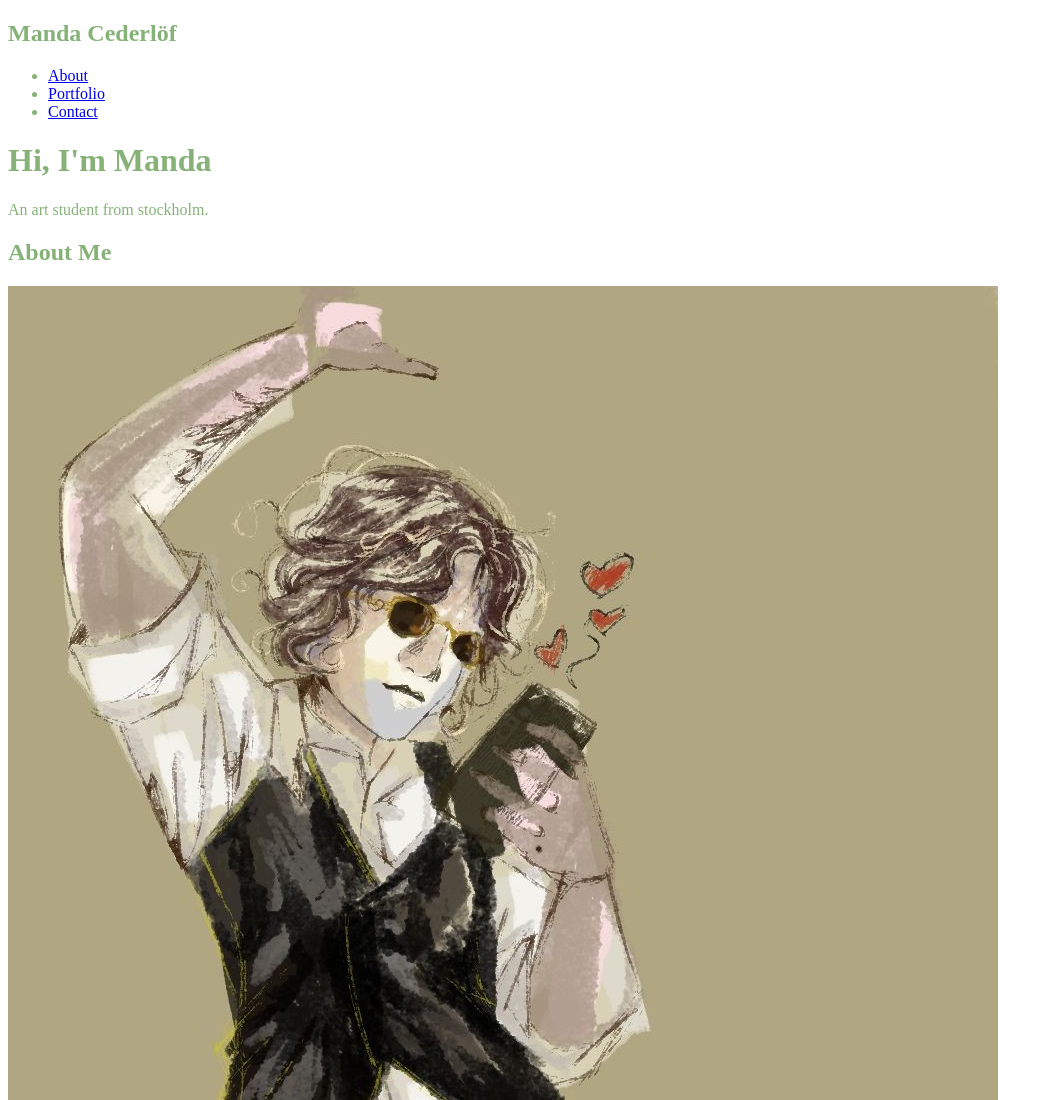
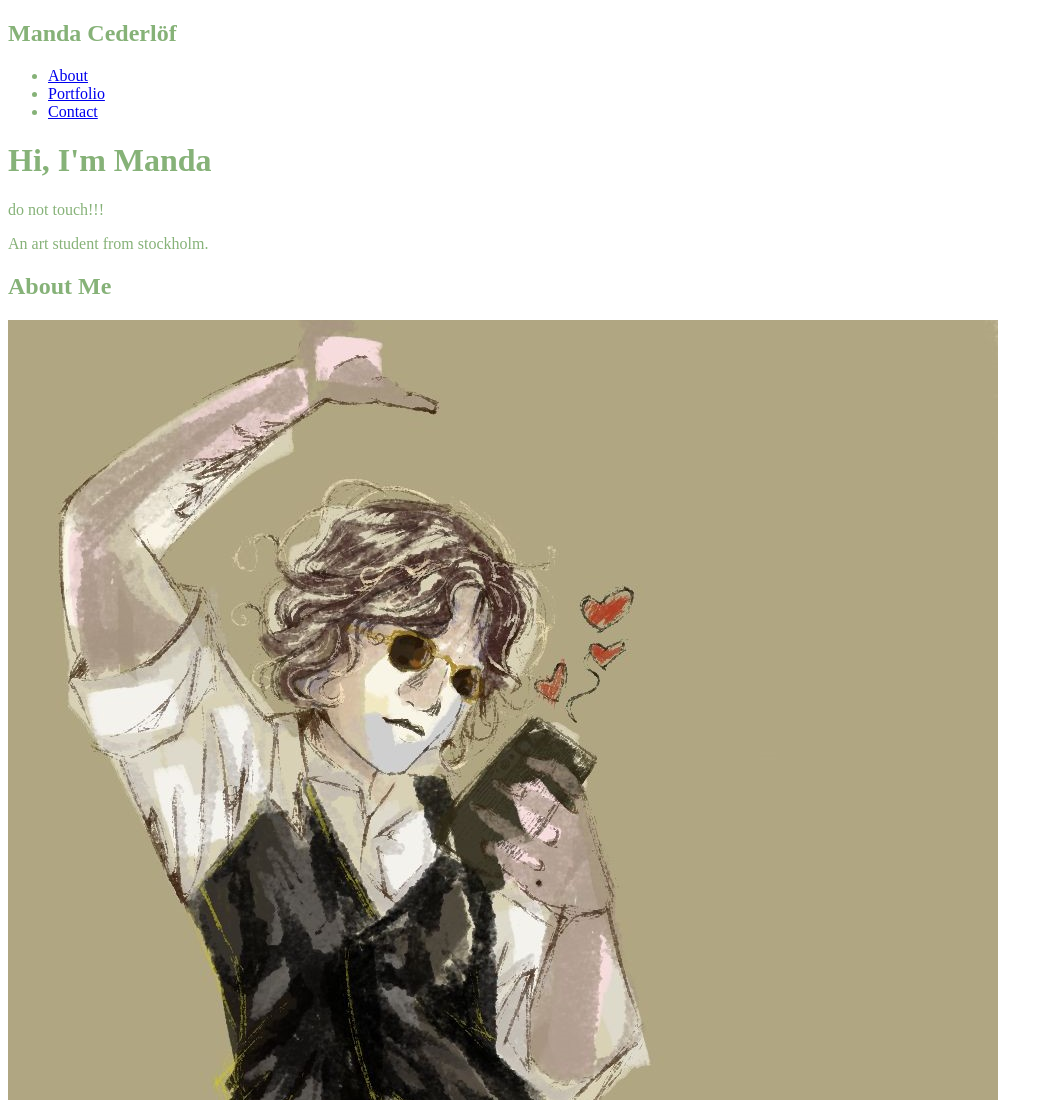
Before and after one commit to mandaceder/mandaceder.github.io, a plain HTML site: page index.html in a window 1280 px wide. Shown: the top 1100 px of the page, without its empty margins (0-1053 px from the left). Drawn offline with Linux system fonts and the light colour scheme.

Commit message:
Update index.html

```diff
--- a/index.html
+++ b/index.html
@@ -19,6 +19,7 @@
     <div class="home-content" id="home-page">
       <div class="name">
         <h1>Hi, I'm Manda</h1>
+         <span title="naughty and improper :( ">do not touch!!!</span>
         <p>An art student from stockholm.</p>
            <section class="about-me" id="about">
     <div class="container">
```
